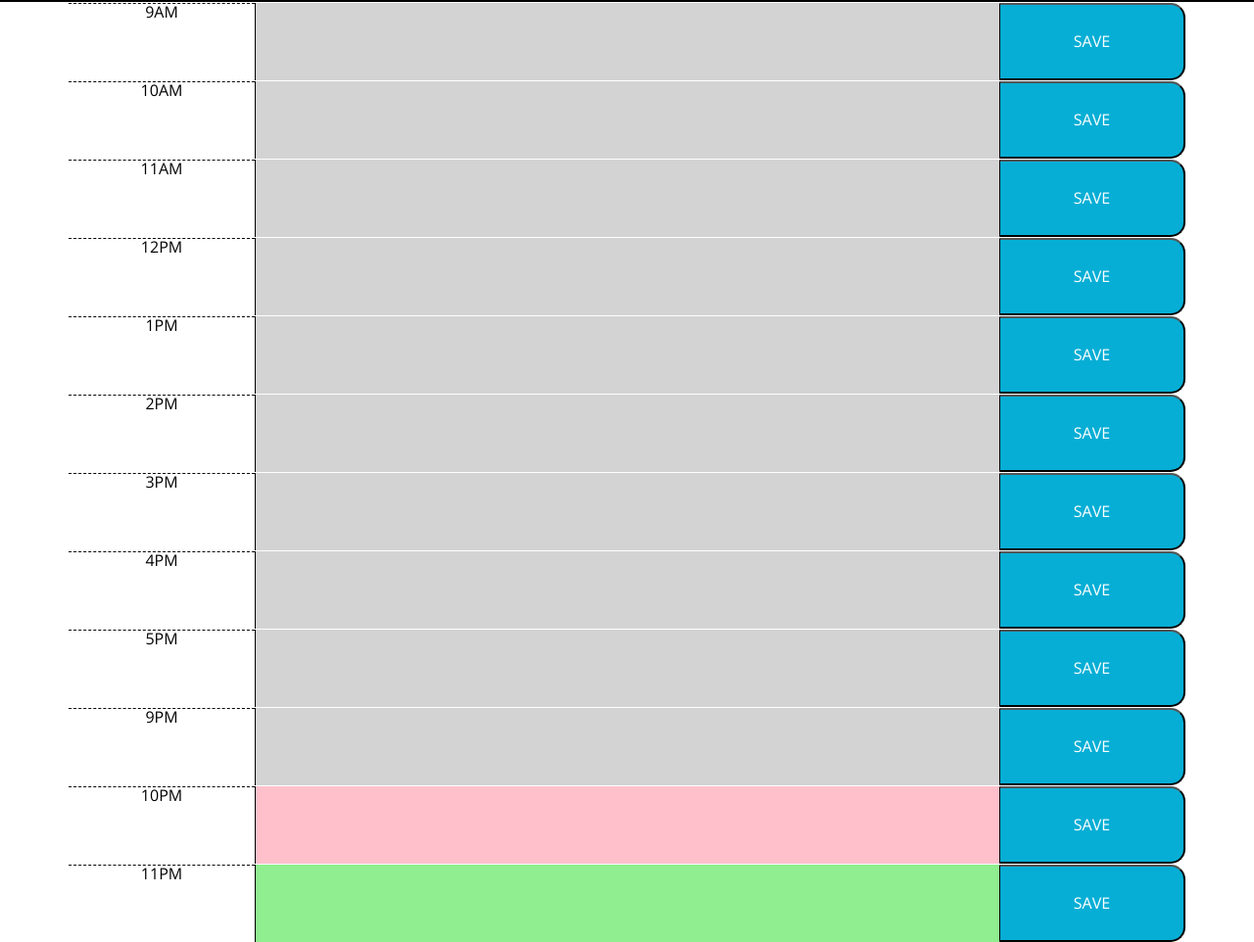
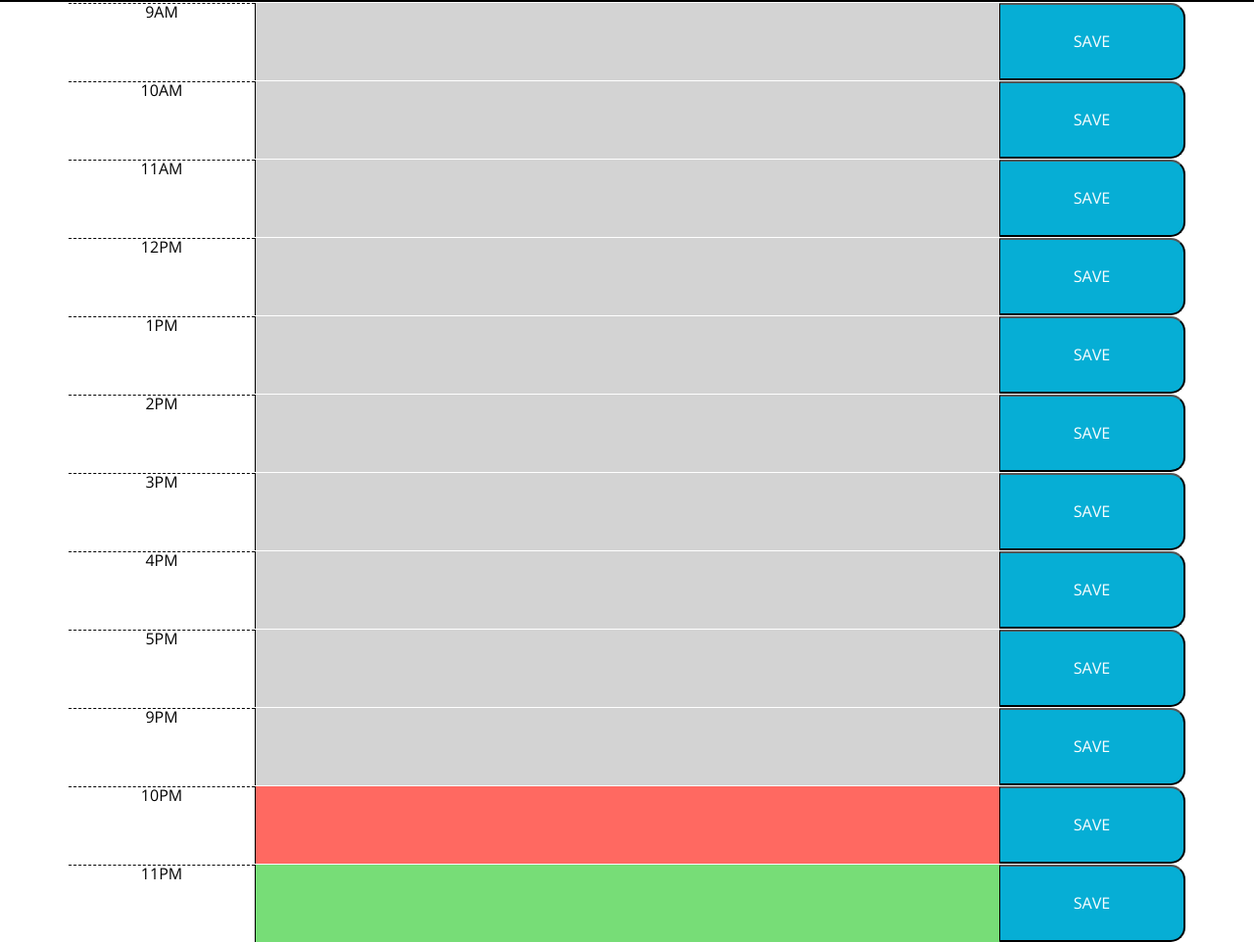
Before and after one commit to mattlusty/bc-scheduler, a plain HTML site: page index.html in a window 1280 px wide. Shown: the part 285-1247 px from the top of the page at 98% size. Drawn offline with nearby package versions, Linux system fonts and the light colour scheme.

Commit message:
Update styling

```diff
--- a/assets/script.js
+++ b/assets/script.js
@@ -41,15 +41,15 @@ function render(times) {
     var thisHour = now.hour();
     var diff = time[0] - thisHour;
 
-    var color;
+    var relativeTime;
     if (diff < 0) {
-      color = "lightGrey";
+      relativeTime = "past";
     } else if (diff == 0) {
-      color = "pink";
+      relativeTime = "present";
     } else {
-      color = "lightGreen";
+      relativeTime = "future";
     }
-    timeBlock.children(".description").css("background-color", color);
+    timeBlock.children(".description").addClass(relativeTime);
 
     container.append(timeBlock);
   });
--- a/assets/style.css
+++ b/assets/style.css
@@ -1,5 +1,5 @@
 body {
-  font-family: 'Open Sans', sans-serif;
+  font-family: "Open Sans", sans-serif;
   font-size: 16px;
   line-height: 1;
 }
@@ -66,7 +66,7 @@ header {
   color: white;
 }
 
-.saveBtn i:hover {
+.saveBtn:hover {
   font-size: 20px;
   transition: all 0.3s ease-in-out;
 }
```
